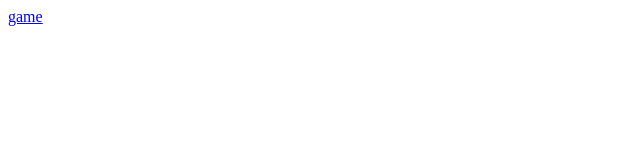
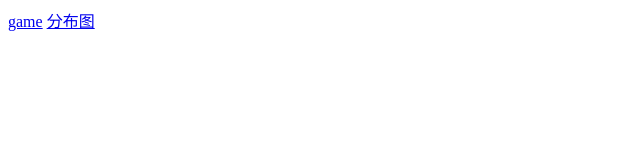
Before and after one commit to zhq-ff/wbs18052, a plain HTML site: page index.htm in a window 1280 px wide. Shown: the whole page, without its empty margins (0-640 px from the left). Drawn offline with Linux system fonts and the light colour scheme.

Commit message:
index.htm

```diff
--- a/index.htm
+++ b/index.htm
@@ -1 +1,3 @@
 <a href="game.htm">game</a>
+
+<a href="15.piechart.htm">分布图</a>
```
